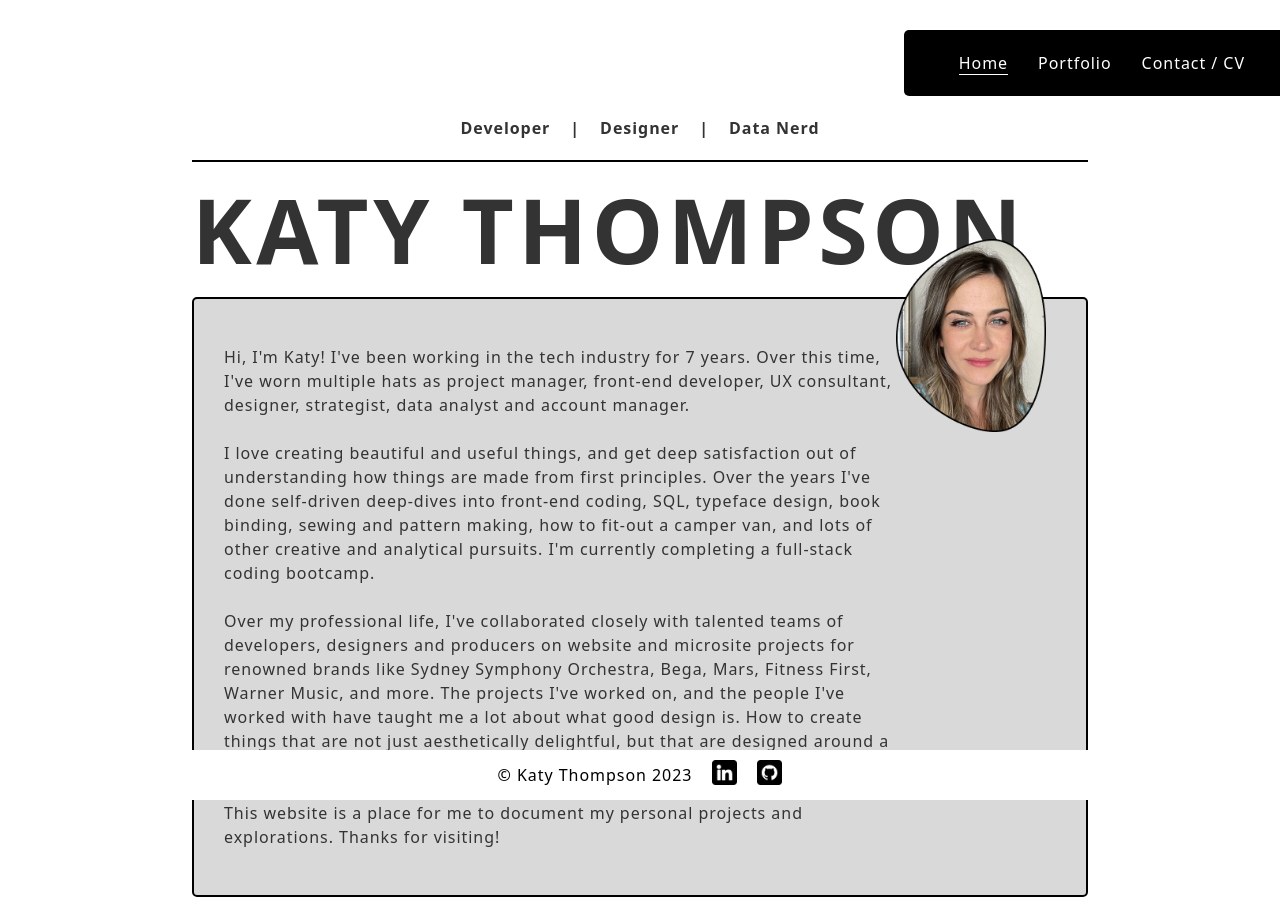
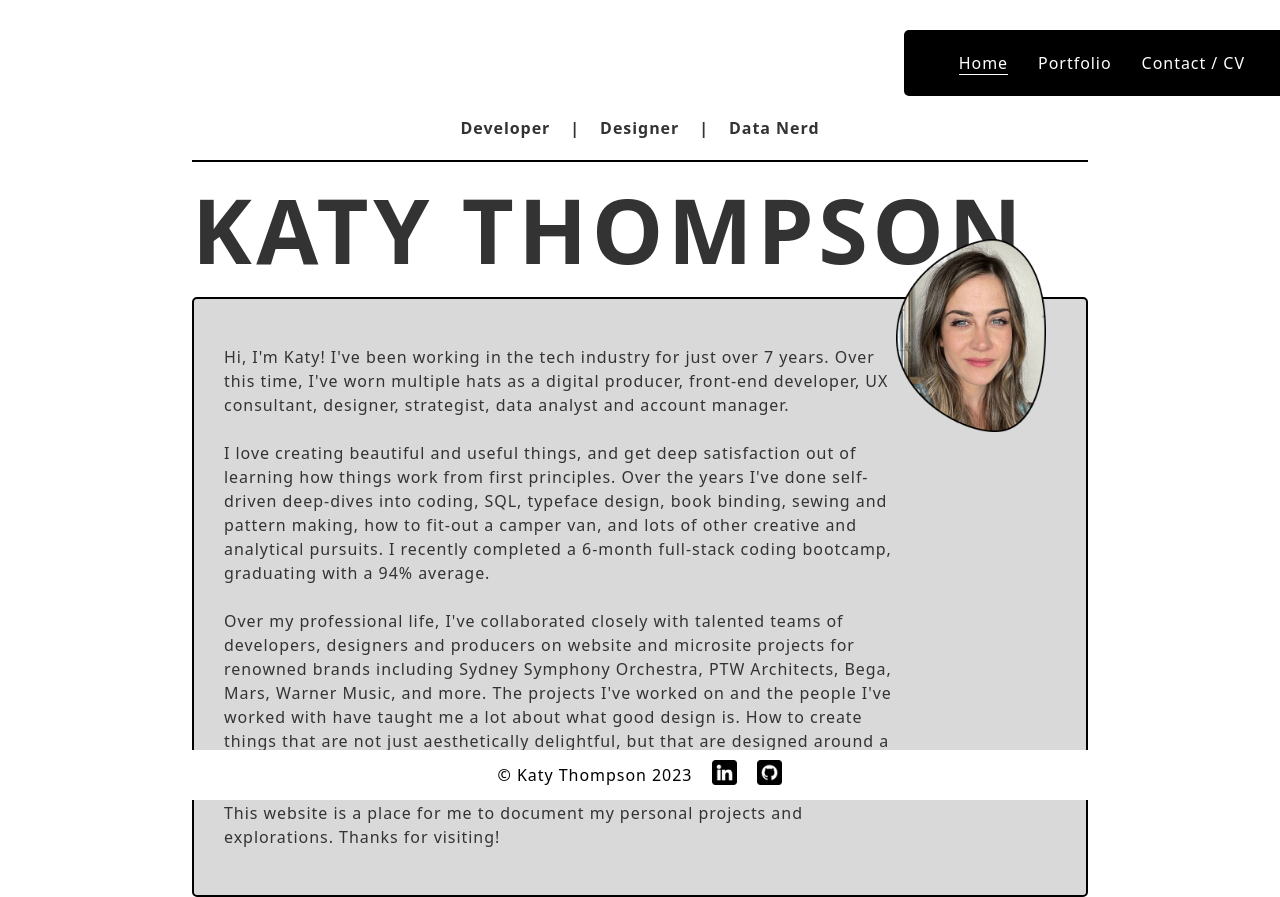
Before and after one commit to katyjmt/react-portfolio, a React (Vite) app: page / in a window 1280 px wide. Built offline with nearby package versions, Linux system fonts and the light colour scheme; a web font is replaced by a local one.

Commit message:
Copy updates

```diff
--- a/src/components/pages/Home.jsx
+++ b/src/components/pages/Home.jsx
@@ -5,35 +5,35 @@ export default function Home() {
   return (
     <>
       <div className="keywords centered">
-          <span className='keyword-words'>Developer</span>
-          <span className='keyword-words'>|</span>
-          <span className='keyword-words'>Designer</span>
-          <span className='keyword-words'>|</span>
-          <span className='keyword-words'>Data Nerd</span>
+        <span className="keyword-words">Developer</span>
+        <span className="keyword-words">|</span>
+        <span className="keyword-words">Designer</span>
+        <span className="keyword-words">|</span>
+        <span className="keyword-words">Data Nerd</span>
       </div>
       <div className="page-title">Katy Thompson</div>
       <div className="intro-container">
         <p className="intro">
-          Hi, I&apos;m Katy! I&apos;ve been working in the tech industry for 7
-          years. Over this time, I&apos;ve worn multiple hats as project
-          manager, front-end developer, UX consultant, designer, strategist,
+          Hi, I&apos;m Katy! I&apos;ve been working in the tech industry for just over 7
+          years. Over this time, I&apos;ve worn multiple hats as a digital
+          producer, front-end developer, UX consultant, designer, strategist,
           data analyst and account manager.
           <br />
           <br />
           I love creating beautiful and useful things, and get deep satisfaction
-          out of understanding how things are made from first principles. Over the
-          years I&apos;ve done self-driven deep-dives into front-end coding,
+          out of learning how things work from first principles. Over
+          the years I&apos;ve done self-driven deep-dives into coding,
           SQL, typeface design, book binding, sewing and pattern making, how to
           fit-out a camper van, and lots of other creative and analytical
-          pursuits. I&apos;m currently completing a full-stack coding bootcamp.
+          pursuits. I recently completed a 6-month full-stack coding bootcamp, graduating with a 94% average.
           <br />
           <br />
           Over my professional life, I&apos;ve collaborated closely with
-          talented teams of developers, designers and producers on website and microsite
-          projects for renowned brands like Sydney Symphony Orchestra, Bega,
-          Mars, Fitness First, Warner Music, and more. The projects I&apos;ve
-          worked on, and the people I&apos;ve worked with have taught me a lot
-          about what good design is. How to create things that are not
+          talented teams of developers, designers and producers on website and
+          microsite projects for renowned brands including Sydney Symphony Orchestra, PTW Architects,
+          Bega, Mars, Warner Music, and more. The projects
+          I&apos;ve worked on and the people I&apos;ve worked with have taught
+          me a lot about what good design is. How to create things that are not
           just aesthetically delightful, but that are designed around a deep
           understanding of the user and their needs.
           <br />
```
